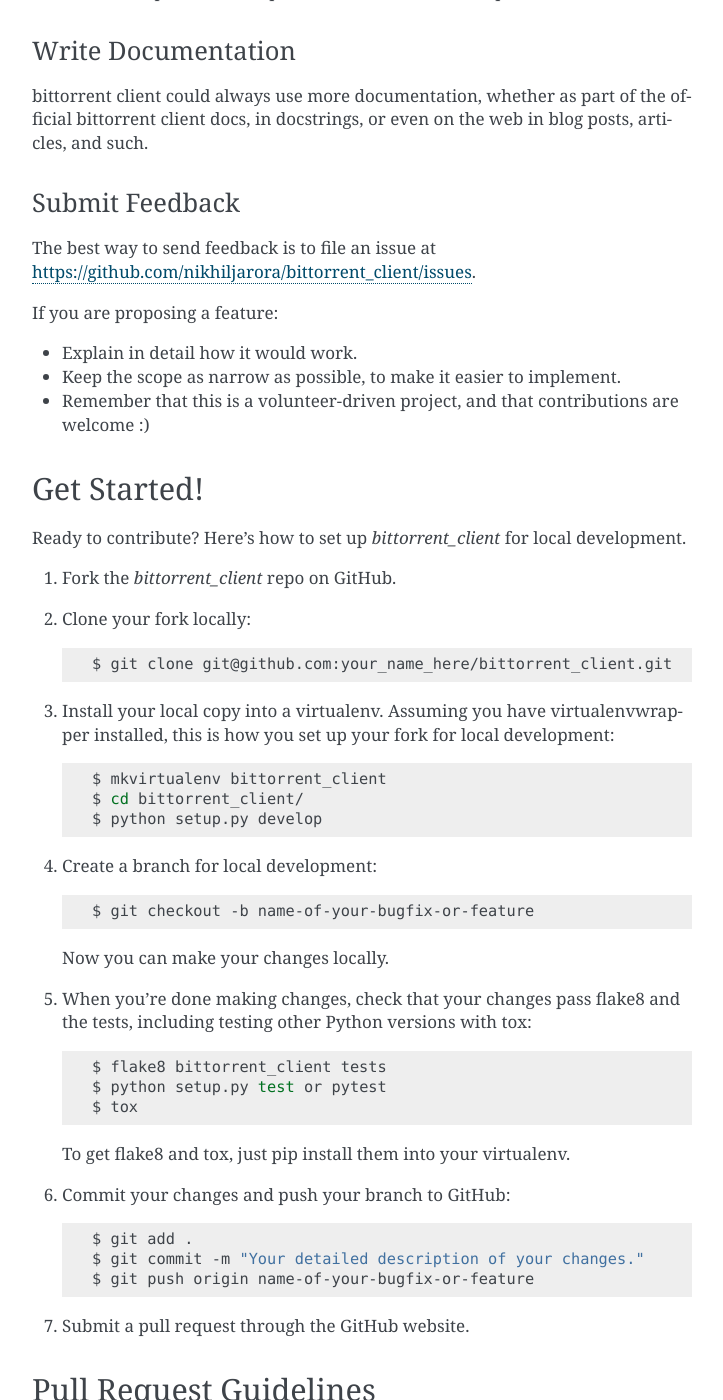
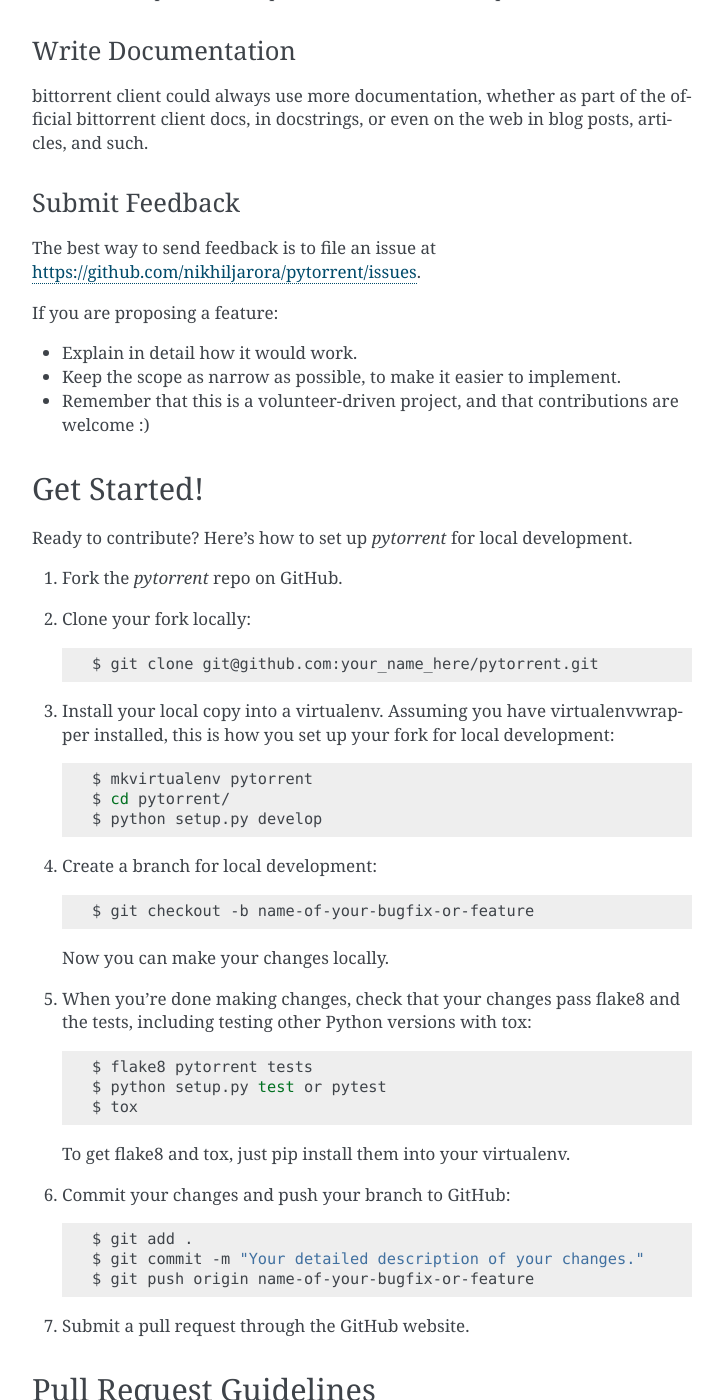
Before and after one commit to NikhilJArora/pytorrent, a Sphinx documentation site: the page built from docs/contributing.rst, in a window 1280 px wide and 1400 px high, scrolled down 752 px. Shown: the whole window, without its empty margins (388-1111 px from the left). Built offline with Sphinx 7.4.7, drawn with Linux system fonts in a browser that asks for light colours; pages that are not in the unit, such as notebooks, are missing from menus; the version number is read from the project's files by our own code; some of the changed text lies outside the part shown.

Commit message:
housekeeping

```diff
--- a/CONTRIBUTING.rst
+++ b/CONTRIBUTING.rst
@@ -15,7 +15,7 @@ Types of Contributions
 Report Bugs
 ~~~~~~~~~~~
 
-Report bugs at https://github.com/nikhiljarora/bittorrent_client/issues.
+Report bugs at https://github.com/nikhiljarora/pytorrent/issues.
 
 If you are reporting a bug, please include:
 
@@ -45,7 +45,7 @@ articles, and such.
 Submit Feedback
 ~~~~~~~~~~~~~~~
 
-The best way to send feedback is to file an issue at https://github.com/nikhiljarora/bittorrent_client/issues.
+The best way to send feedback is to file an issue at https://github.com/nikhiljarora/pytorrent/issues.
 
 If you are proposing a feature:
 
@@ -57,17 +57,17 @@ If you are proposing a feature:
 Get Started!
 ------------
 
-Ready to contribute? Here's how to set up `bittorrent_client` for local development.
+Ready to contribute? Here's how to set up `pytorrent` for local development.
 
-1. Fork the `bittorrent_client` repo on GitHub.
+1. Fork the `pytorrent` repo on GitHub.
 2. Clone your fork locally::
 
-    $ git clone git@github.com:your_name_here/bittorrent_client.git
+    $ git clone git@github.com:your_name_here/pytorrent.git
 
 3. Install your local copy into a virtualenv. Assuming you have virtualenvwrapper installed, this is how you set up your fork for local development::
 
-    $ mkvirtualenv bittorrent_client
-    $ cd bittorrent_client/
+    $ mkvirtualenv pytorrent
+    $ cd pytorrent/
     $ python setup.py develop
 
 4. Create a branch for local development::
@@ -79,7 +79,7 @@ Ready to contribute? Here's how to set up `bittorrent_client` for local developm
 5. When you're done making changes, check that your changes pass flake8 and the
    tests, including testing other Python versions with tox::
 
-    $ flake8 bittorrent_client tests
+    $ flake8 pytorrent tests
     $ python setup.py test or pytest
     $ tox
 
@@ -103,7 +103,7 @@ Before you submit a pull request, check that it meets these guidelines:
    your new functionality into a function with a docstring, and add the
    feature to the list in README.rst.
 3. The pull request should work for Python 3.5, 3.6, 3.7 and 3.8, and for PyPy. Check
-   https://travis-ci.com/nikhiljarora/bittorrent_client/pull_requests
+   https://travis-ci.com/nikhiljarora/pytorrent/pull_requests
    and make sure that the tests pass for all supported Python versions.
 
 Tips
@@ -111,7 +111,7 @@ Tips
 
 To run a subset of tests::
 
-$ pytest tests.test_bittorrent_client
+$ pytest tests.test_pytorrent
 
 
 Deploying
--- a/docs/conf.py
+++ b/docs/conf.py
@@ -1,6 +1,6 @@
 #!/usr/bin/env python
 #
-# bittorrent_client documentation build configuration file, created by
+# pytorrent documentation build configuration file, created by
 # sphinx-quickstart on Fri Jun  9 13:47:02 2017.
 #
 # This file is execfile()d with the current directory set to its
@@ -21,7 +21,7 @@ import os
 import sys
 sys.path.insert(0, os.path.abspath('..'))
 
-import bittorrent_client
+import pytorrent
 
 # -- General configuration ---------------------------------------------
 
@@ -55,9 +55,9 @@ author = "Nikhil Arora"
 # the built documents.
 #
 # The short X.Y version.
-version = bittorrent_client.__version__
+version = pytorrent.__version__
 # The full version, including alpha/beta/rc tags.
-release = bittorrent_client.__version__
+release = pytorrent.__version__
 
 # The language for content autogenerated by Sphinx. Refer to documentation
 # for a list of supported languages.
@@ -100,7 +100,7 @@ html_static_path = ['_static']
 # -- Options for HTMLHelp output ---------------------------------------
 
 # Output file base name for HTML help builder.
-htmlhelp_basename = 'bittorrent_clientdoc'
+htmlhelp_basename = 'pytorrentdoc'
 
 
 # -- Options for LaTeX output ------------------------------------------
@@ -127,7 +127,7 @@ latex_elements = {
 # (source start file, target name, title, author, documentclass
 # [howto, manual, or own class]).
 latex_documents = [
-    (master_doc, 'bittorrent_client.tex',
+    (master_doc, 'pytorrent.tex',
      'bittorrent client Documentation',
      'Nikhil Arora', 'manual'),
 ]
@@ -138,7 +138,7 @@ latex_documents = [
 # One entry per manual page. List of tuples
 # (source start file, name, description, authors, manual section).
 man_pages = [
-    (master_doc, 'bittorrent_client',
+    (master_doc, 'pytorrent',
      'bittorrent client Documentation',
      [author], 1)
 ]
@@ -150,10 +150,10 @@ man_pages = [
 # (source start file, target name, title, author,
 #  dir menu entry, description, category)
 texinfo_documents = [
-    (master_doc, 'bittorrent_client',
+    (master_doc, 'pytorrent',
      'bittorrent client Documentation',
      author,
-     'bittorrent_client',
+     'pytorrent',
      'One line description of project.',
      'Miscellaneous'),
 ]
--- a/docs/usage.rst
+++ b/docs/usage.rst
@@ -4,4 +4,8 @@ Usage
 
 To use bittorrent client in a project::
 
-    import bittorrent_client
+    from pytorrent.client import PyTorrent
+
+    # TORRENT_PATH = "my/path/to/file.torrent"
+    pt = PyTorrent(TORRENT_PATH)
+    pt.start()
```
Also changed, not shown: README.rst (+12 -5 lines), docs/installation.rst (+5 -5 lines), setup.cfg (+6 -1 lines), setup.py (+13 -7 lines), 4 other files.
